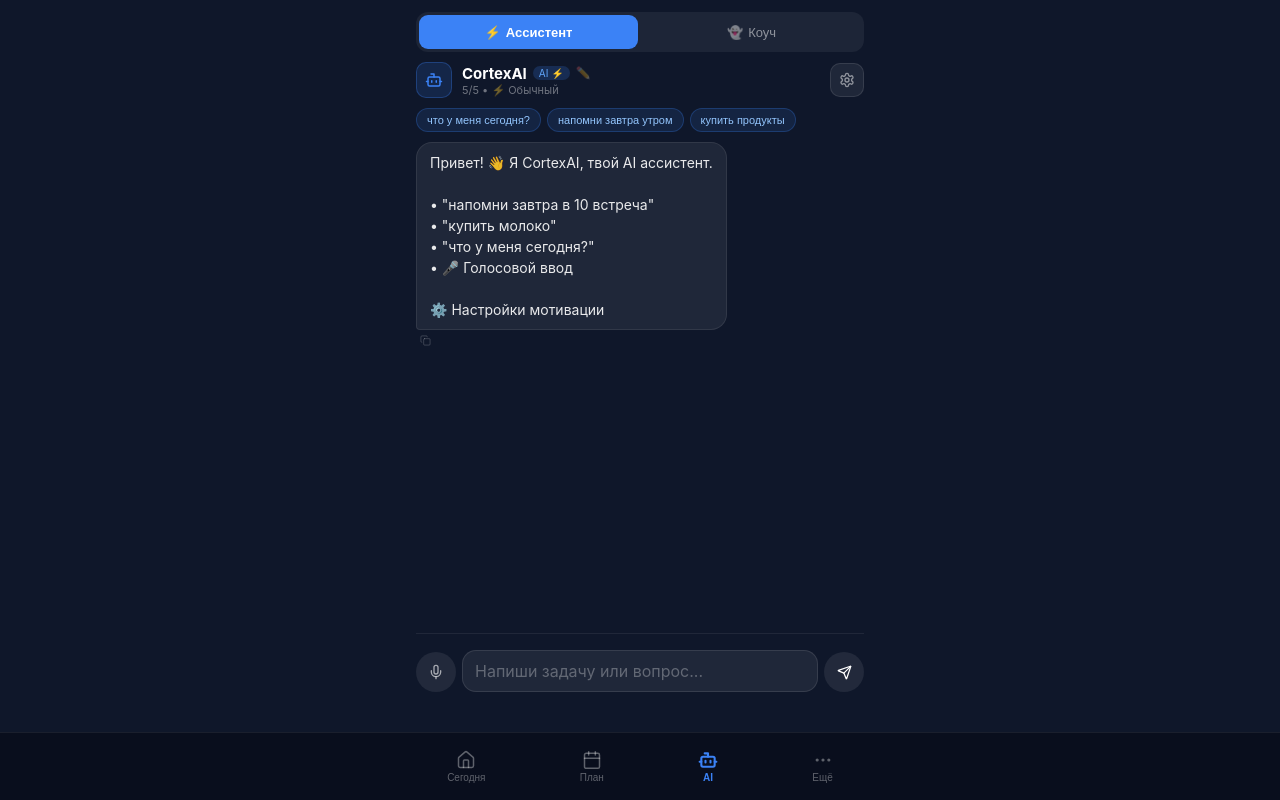
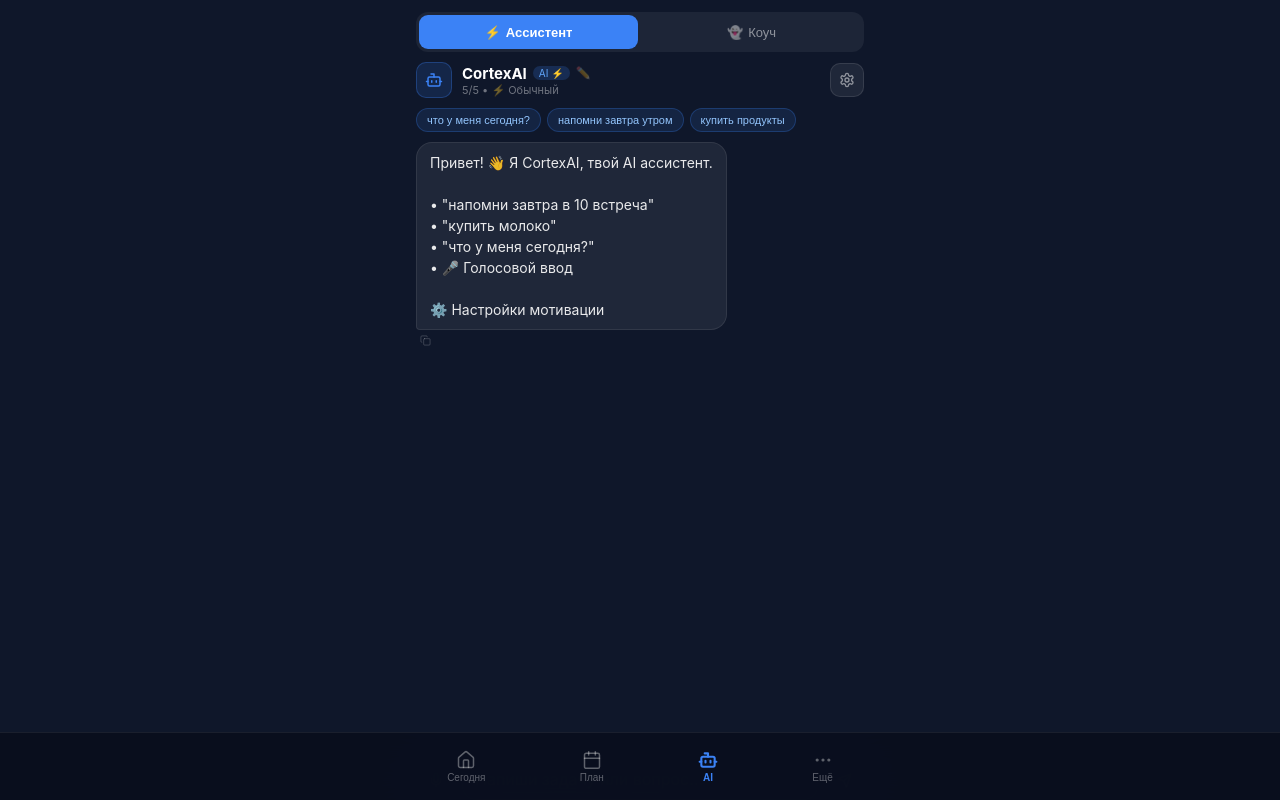
Before and after one commit to vladislllavv/cortex-ai-miniapp, a React (Vite) app: page / in a window 1280 px wide. Both pictures are taken after a click on the button "AI". Built offline with nearby package versions, Linux system fonts and the light colour scheme.

Commit message:
Update AiHubPage.tsx

```diff
--- a/src/pages/AiHubPage.tsx
+++ b/src/pages/AiHubPage.tsx
@@ -17,8 +17,8 @@ export default function AiHubPage() {
       style={{
         display: "flex",
         flexDirection: "column",
-        height: "calc(100vh - 120px)",
-        maxHeight: "calc(100vh - 120px)",
+        flex: 1,
+        minHeight: 0,
         overflow: "hidden",
       }}
     >
@@ -37,7 +37,7 @@ export default function AiHubPage() {
         {(
           [
             { id: "assistant" as AiTab, label: ru ? "Ассистент" : "Assistant", emoji: "⚡" },
-            { id: "coach"     as AiTab, label: ru ? "Коуч"       : "Coach",     emoji: "👻" },
+            { id: "coach"     as AiTab, label: ru ? "Коуч"      : "Coach",     emoji: "👻" },
           ]
         ).map(({ id, label, emoji }) => (
           <button
@@ -48,8 +48,7 @@ export default function AiHubPage() {
               height: "34px",
               borderRadius: "9px",
               border: "none",
-              backgroundColor:
-                aiTab === id ? theme.primary : "transparent",
+              backgroundColor: aiTab === id ? theme.primary : "transparent",
               color: aiTab === id ? "white" : "rgba(255,255,255,0.5)",
               fontSize: "13px",
               fontWeight: aiTab === id ? 600 : 400,
@@ -67,10 +66,18 @@ export default function AiHubPage() {
         ))}
       </div>
 
-      {/* Контент — убираем overflow чтобы не было двойного скролла */}
-      <div style={{ flex: 1, overflow: "hidden", minHeight: 0 }}>
+      {/* Контент — flex:1 чтобы занять оставшееся место */}
+      <div
+        style={{
+          flex: 1,
+          minHeight: 0,
+          overflow: "hidden",
+          display: "flex",
+          flexDirection: "column",
+        }}
+      >
         {aiTab === "assistant" && <AiProcessPage embedded />}
-        {aiTab === "coach" && <CoachPage embedded />}
+        {aiTab === "coach"     && <CoachPage embedded />}
       </div>
     </div>
   );
```
